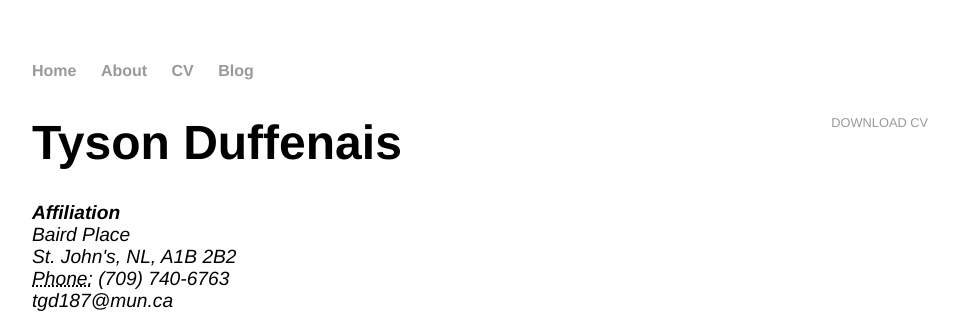
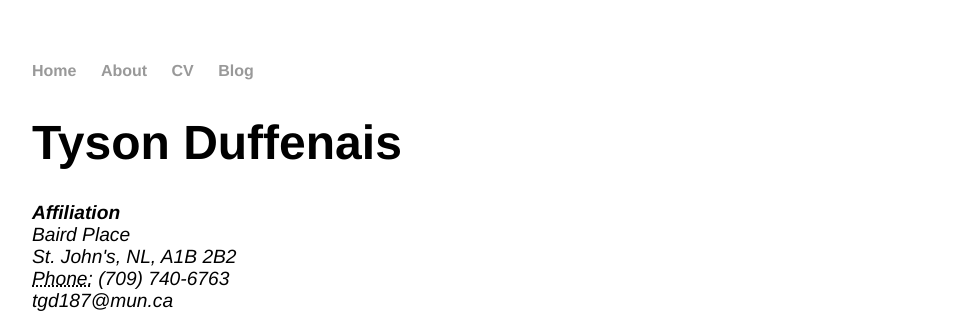
Before and after one commit to uoshy/tduffenais.github.io, a Jekyll site: the page built from cv/index.html, in a window 1280 px wide. Shown: the top 313 px of the page, without its empty margins (160-1118 px from the left). Built offline with Jekyll 4.4.1, drawn with Linux system fonts in a browser that asks for light colours.

Commit message:
Update index.html

```diff
--- a/cv/index.html
+++ b/cv/index.html
@@ -4,7 +4,7 @@
 ---
 
 	<div class="cv">
-		<a href="#" class="download" title="Download Resume as PDF">Download CV</a>
+		<!--<a href="#" class="download" title="Download Resume as PDF">Download CV</a>-->
 		<h1>Tyson Duffenais</h1>
 		<address>
 			<strong>Affiliation</strong><br>
```
